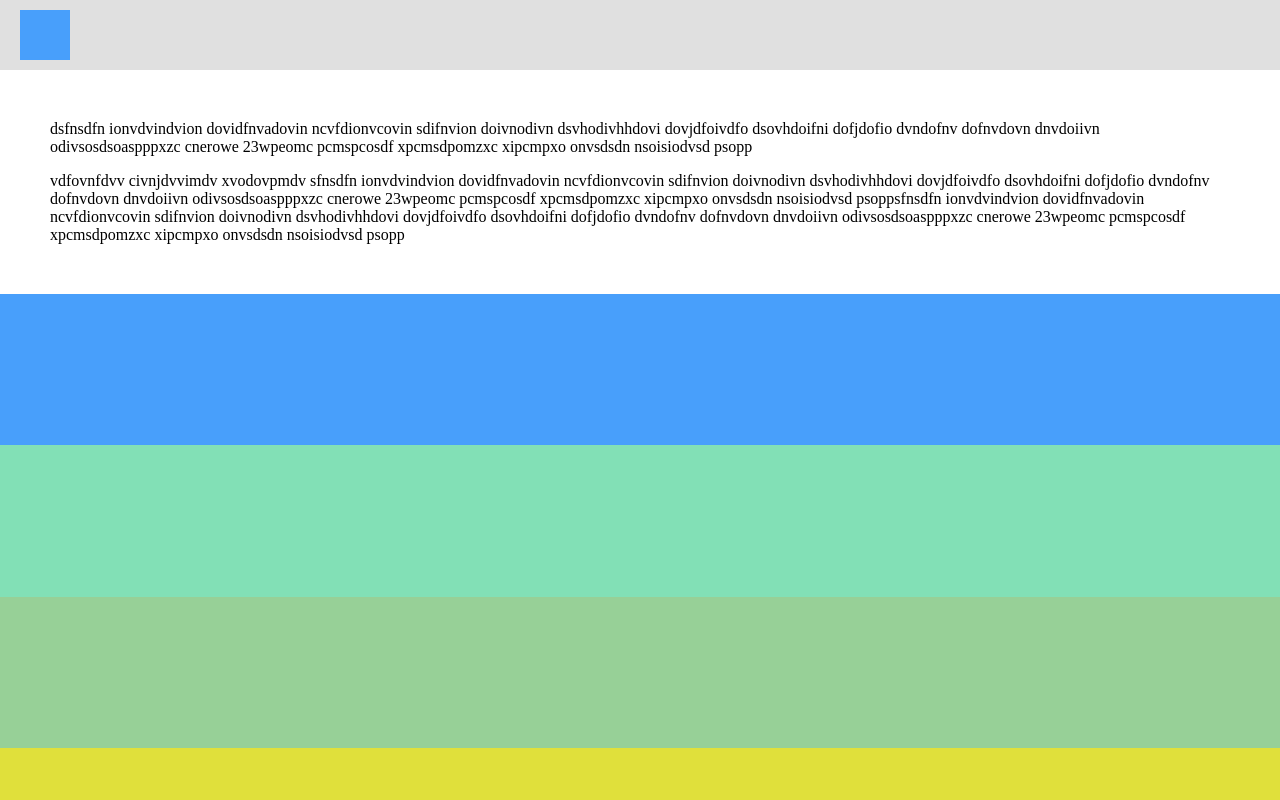
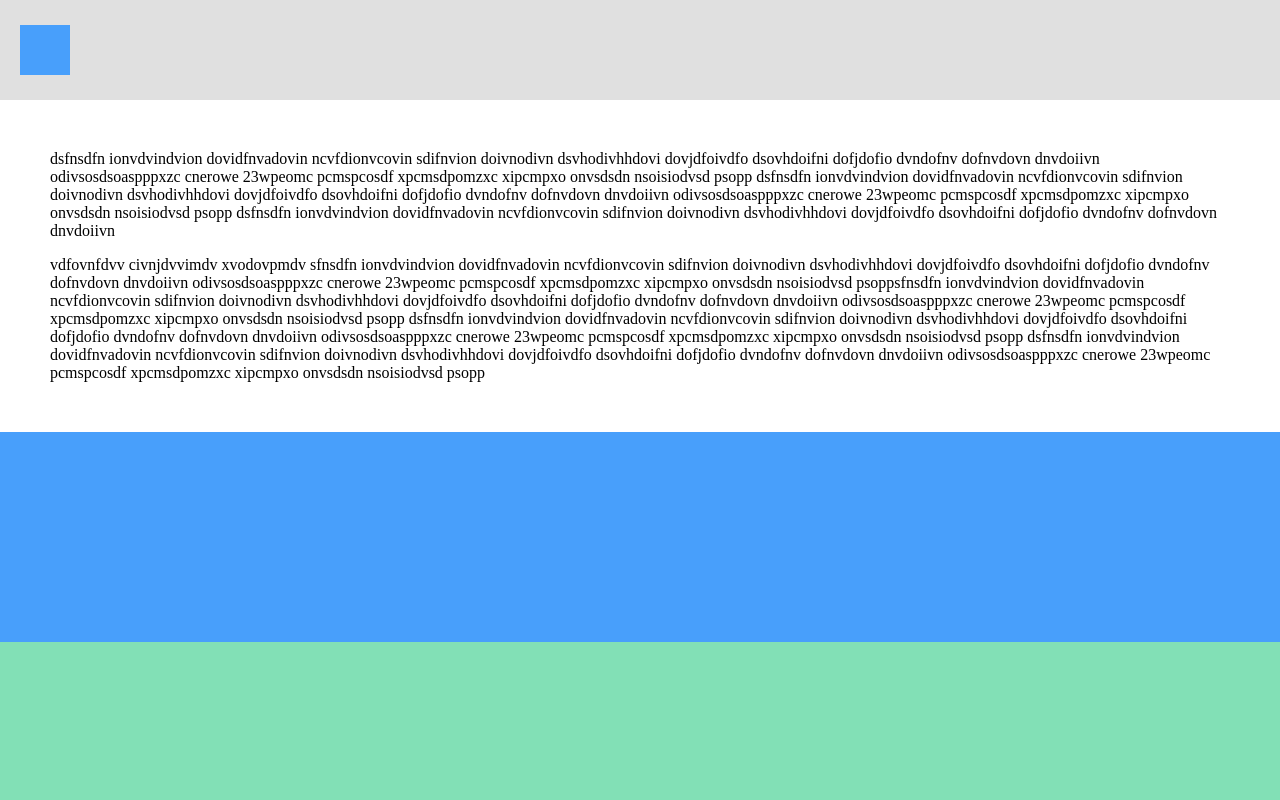
Before and after one commit to christiank1030/HTMLandCSS2, a plain HTML site: page drill-3/index.html in a window 1280 px wide. Shown: the top 800 px of the page. Drawn offline with Linux system fonts and the light colour scheme.

Commit message:
Drill 3 Updated

```diff
--- a/drill-3/index.css
+++ b/drill-3/index.css
@@ -4,7 +4,7 @@ body {
 
 .container1 {
     background-color: rgb(224, 224, 224);
-    height: 70px;
+    height: 100px;
     display: flex;
     align-items: center;
 }
@@ -21,7 +21,7 @@ body {
 }
 
 .container3 {
-    height: 605px;
+    height: 840px;
 }
 
 .blueRectangle {
--- a/drill-3/index.html
+++ b/drill-3/index.html
@@ -16,13 +16,23 @@
         <p>dsfnsdfn ionvdvindvion dovidfnvadovin ncvfdionvcovin sdifnvion doivnodivn
             dsvhodivhhdovi dovjdfoivdfo dsovhdoifni dofjdofio dvndofnv dofnvdovn dnvdoiivn
             odivsosdsoaspppxzc cnerowe 23wpeomc pcmspcosdf xpcmsdpomzxc xipcmpxo onvsdsdn
-            nsoisiodvsd psopp
+            nsoisiodvsd psopp dsfnsdfn ionvdvindvion dovidfnvadovin ncvfdionvcovin sdifnvion doivnodivn
+            dsvhodivhhdovi dovjdfoivdfo dsovhdoifni dofjdofio dvndofnv dofnvdovn dnvdoiivn
+            odivsosdsoaspppxzc cnerowe 23wpeomc pcmspcosdf xpcmsdpomzxc xipcmpxo onvsdsdn
+            nsoisiodvsd psopp dsfnsdfn ionvdvindvion dovidfnvadovin ncvfdionvcovin sdifnvion doivnodivn
+            dsvhodivhhdovi dovjdfoivdfo dsovhdoifni dofjdofio dvndofnv dofnvdovn dnvdoiivn
         </p>
         <p>
             vdfovnfdvv civnjdvvimdv xvodovpmdv sfnsdfn ionvdvindvion dovidfnvadovin ncvfdionvcovin sdifnvion doivnodivn
             dsvhodivhhdovi dovjdfoivdfo dsovhdoifni dofjdofio dvndofnv dofnvdovn dnvdoiivn
             odivsosdsoaspppxzc cnerowe 23wpeomc pcmspcosdf xpcmsdpomzxc xipcmpxo onvsdsdn
             nsoisiodvsd psoppsfnsdfn ionvdvindvion dovidfnvadovin ncvfdionvcovin sdifnvion doivnodivn
+            dsvhodivhhdovi dovjdfoivdfo dsovhdoifni dofjdofio dvndofnv dofnvdovn dnvdoiivn
+            odivsosdsoaspppxzc cnerowe 23wpeomc pcmspcosdf xpcmsdpomzxc xipcmpxo onvsdsdn
+            nsoisiodvsd psopp dsfnsdfn ionvdvindvion dovidfnvadovin ncvfdionvcovin sdifnvion doivnodivn
+            dsvhodivhhdovi dovjdfoivdfo dsovhdoifni dofjdofio dvndofnv dofnvdovn dnvdoiivn
+            odivsosdsoaspppxzc cnerowe 23wpeomc pcmspcosdf xpcmsdpomzxc xipcmpxo onvsdsdn
+            nsoisiodvsd psopp dsfnsdfn ionvdvindvion dovidfnvadovin ncvfdionvcovin sdifnvion doivnodivn
             dsvhodivhhdovi dovjdfoivdfo dsovhdoifni dofjdofio dvndofnv dofnvdovn dnvdoiivn
             odivsosdsoaspppxzc cnerowe 23wpeomc pcmspcosdf xpcmsdpomzxc xipcmpxo onvsdsdn
             nsoisiodvsd psopp
```
